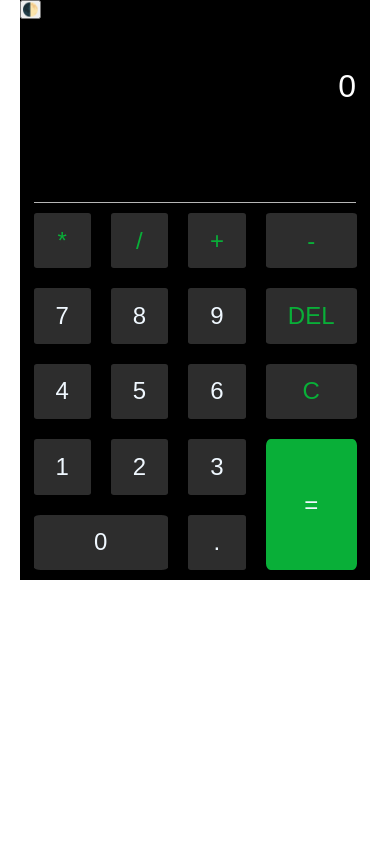
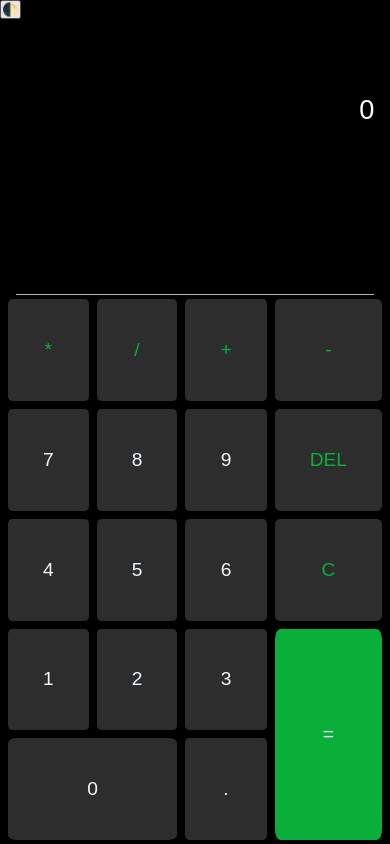
Before and after one commit to coin-123/OIBSIP, a plain HTML site: page calculator/index.html in a window 390 px wide. Drawn offline with Linux system fonts and the light colour scheme.

Commit message:
Added media screen

```diff
--- a/calculator/style.css
+++ b/calculator/style.css
@@ -112,3 +112,24 @@
 .zero{
     grid-column: span 2;
 }
+
+
+/* Mobile Screen Responsiveness */
+@media (max-width: 400px) {
+  .container {
+    width: 100%;
+    height: 100vh;
+    border-radius: 0;
+  }
+
+  .btn {
+    padding: 8px;
+    font-size: 1.2rem;
+    margin: 4px;
+  }
+
+  .topScreen,
+  .bottomScreen {
+    font-size: 1.7rem;
+  }
+}
```
